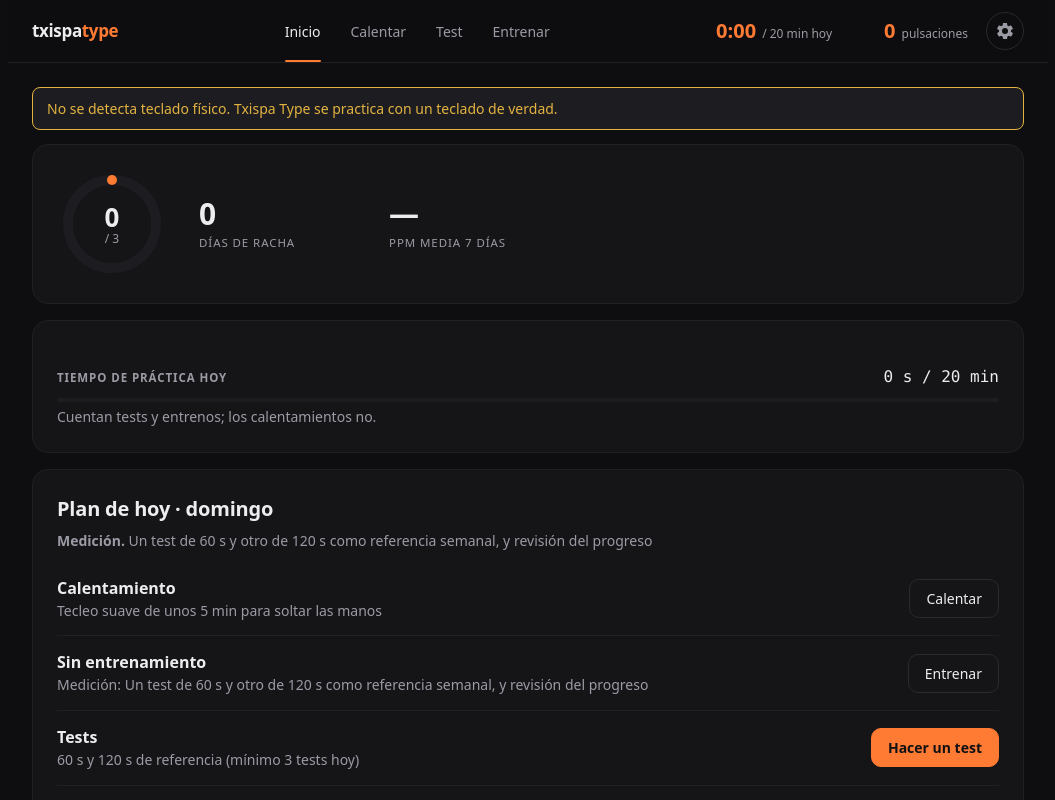
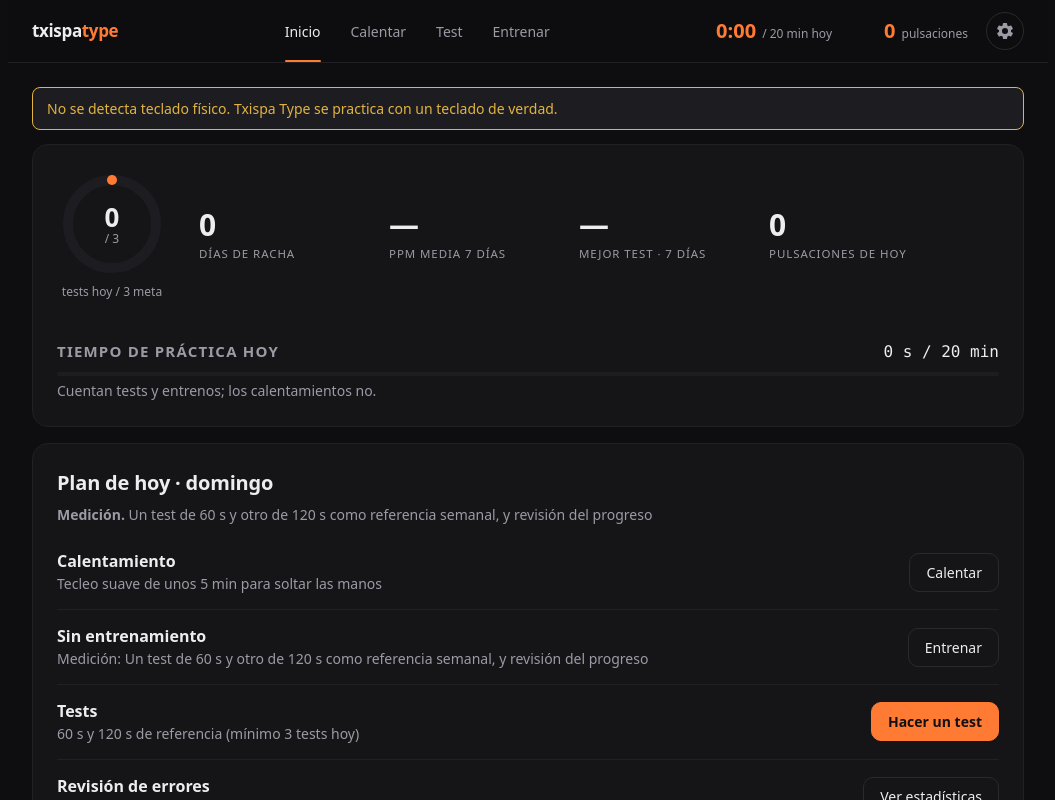
Before and after one commit to Dallamond/Txispa-Type, a React (Vite) app in the folder app/: page / in a window 1280 px wide. Shown: the top 800 px of the page, without its empty margins (112-1167 px from the left). Built offline with nearby package versions, Linux system fonts and the light colour scheme; the HTML template or start-up script is replaced by a standard one.

Commit message:
feat: tarjeta de inicio con anillo explicado, mejor test de la semana, pulsaciones de hoy y barra de tiempo integrada

```diff
--- a/app/src/components/Hoy.tsx
+++ b/app/src/components/Hoy.tsx
@@ -11,6 +11,7 @@
 } from "../lib/estadisticas";
 
 import { formatoNumero, formatoTiempo, formatoVariacion, precisionBaja } from "../lib/historial";
+import { PRECISION_MINIMA } from "../lib/medidas";
 import { useHoy } from "../hooks/useHoy";
 import { calcularAjustes, focoDelDia, pasosDelDia, type PasoPlan } from "../lib/plan";
 
@@ -35,6 +36,22 @@
   onIr: (destino: Destino) => void;
 }
 
+/** Mejor test con precisión digna en los últimos 7 días. */
+function mejorDeLaSemana(intentos: readonly Intento[], hoy: string): number | null {
+  const corte = new Date(new Date(`${hoy}T12:00:00`).getTime() - 6 * 86400000).toISOString().slice(0, 10);
+  let mejor: number | null = null;
+  for (const i of intentos) {
+    if (i.modo !== "test" || i.localDate < corte || i.localDate > hoy || i.acc < PRECISION_MINIMA) continue;
+    if (mejor === null || i.wpm > mejor) mejor = i.wpm;
+  }
+  return mejor;
+}
+
+/** Pulsaciones (aciertos más errores) de hoy, tests y entrenos. */
+function pulsaDeHoy(intentos: readonly Intento[], hoy: string): number {
+  return intentos.filter((i) => i.localDate === hoy).reduce((n, i) => n + i.correct + i.errors, 0);
+}
+
 
 export default function Hoy({ ajustes, intentos, onIr }: Props) {
   const hoy = useHoy();
@@ -51,6 +68,8 @@
       foco: focoDelDia(hoy),
       ajustes: calcularAjustes(lista, hoy, ajustes.reglasDeAjuste),
       pasos: pasosDelDia(hoy, hoy, lista, ajustes.objetivoTests),
+      mejor: mejorDeLaSemana(lista, hoy),
+      pulsaHoy: pulsaDeHoy(lista, hoy),
     };
   }, [intentos, hoy, ajustes.objetivoTests, ajustes.objetivoMinutos, ajustes.reglasDeAjuste]);
 
@@ -59,7 +78,12 @@
   return (
     <div>
       <section className="tarjeta hoy-resumen">
+        <div className="hoy-anillo-caja">
           <Anillo fraccion={objetivo.fraccion} hechos={objetivo.hechos} objetivo={objetivo.objetivo} />
+          <p className="anillo-leyenda tenue">
+            {objetivo.hechos === 1 ? "test de hoy" : "tests hoy"} / {objetivo.objetivo} meta
+          </p>
+        </div>
         <div className="hoy-cifras">
           <div className="cifra">
             <div className="cifra-valor">{datos.racha}</div>
@@ -80,10 +104,17 @@
               </div>
             )}
           </div>
+          <div className="cifra">
+            <div className="cifra-valor">{datos.mejor === null ? "—" : formatoNumero(datos.mejor)}</div>
+            <div className="cifra-etiqueta">mejor test · 7 días</div>
+            {datos.mejor !== null && <div className="tenue"> desde {PRECISION_MINIMA}% de precisión</div>}
           </div>
-      </section>
-
-      <section className="tarjeta">
+          <div className="cifra">
+            <div className="cifra-valor">{datos.pulsaHoy.toLocaleString("es-ES")}</div>
+            <div className="cifra-etiqueta">pulsaciones de hoy</div>
+          </div>
+        </div>
+        <div className="hoy-tiempo">
           <div className="tiempo-cabecera">
             <h2>Tiempo de práctica hoy</h2>
             <span className="mono">
@@ -101,6 +132,7 @@
             <div className="cronometro-relleno" style={{ width: `${datos.tiempo.fraccion * 100}%`, background: datos.tiempo.cumplido ? "var(--ok)" : undefined }} />
           </div>
           <p className="tenue">{datos.tiempo.cumplido ? "Meta de tiempo cumplida." : "Cuentan tests y entrenos; los calentamientos no."}</p>
+        </div>
       </section>
 
       <section className="tarjeta">
--- a/app/src/index.css
+++ b/app/src/index.css
@@ -802,6 +802,37 @@
   min-width: 150px;
 }
 
+/* Leyenda bajo el anillo y fila de tiempo a lo ancho de la tarjeta. */
+.hoy-anillo-caja {
+  display: flex;
+  flex-direction: column;
+  align-items: center;
+  gap: 4px;
+}
+
+.anillo-leyenda {
+  margin: 0;
+  font-size: 12px;
+  text-align: center;
+}
+
+.hoy-tiempo {
+  flex-basis: 100%;
+  margin-top: 6px;
+}
+
+.hoy-tiempo .tiempo-cabecera{
+  display: flex;
+  align-items: baseline;
+  justify-content: space-between;
+  gap: 12px;
+}
+
+.hoy-tiempo h2 {
+  margin: 0 0 6px;
+  font-size: 15px;
+}
+
 .anillo {
   position: relative;
   width: 110px;
```
Lines whose indentation alone changed are shown as unchanged.
